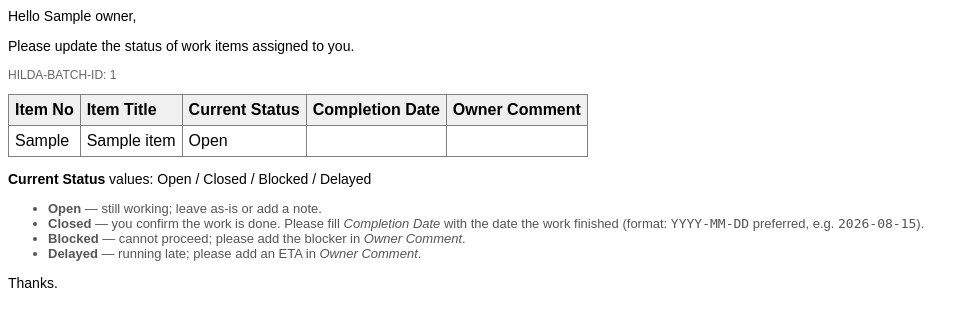
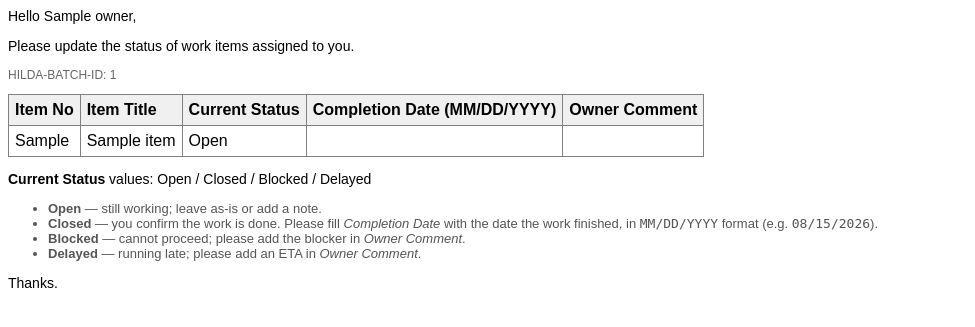
Before and after one commit to kurnoolion/hilda, a FastAPI app: template core/src/email_service/templates/outreach_table.j2 in a window 1280 px wide. Shown: the top 327 px of the page, without its empty margins (0-975 px from the left). Run offline with FastAPI, Linux system fonts and the light colour scheme; the template is opened without the code that fills it: most values are stand-ins (such as "Sample title", 1, 10 or a date in 2020); some libraries are stand-ins or nearby versions.

Commit message:
DRR-V2-8k: outreach Completion Date column advertises MM/DD/YYYY format
Owners typing "3/4/2026" hit an EU-vs-US ambiguity in the tolerant
9-format date parser: parser tries US (%m/%d/%Y) before EU (%d/%m/%Y)
so 3/4/2026 always resolves to March 4. If the owner meant April 3
(EU order) they get a silently-wrong value -- worse than an unparseable
one because it never triggers the WARN log.

Also the outreach template was self-inconsistent: header was bare
"Completion Date" while the body prose said "format: YYYY-MM-DD
preferred" -- two different signals depending on whether the owner
read the prose.

Fix: header now reads "Completion Date (MM/DD/YYYY)"; body prose
updated to match ("MM/DD/YYYY format (e.g. 08/15/2026)"). Parser
alias map adds "completion date (mm/dd/yyyy)" and preserves the
legacy variants (bare "completion date", snake_case, "completion")
so in-flight batches sent with older headers still parse. Also
added "completion date (yyyy-mm-dd)" as a safety alias.

Parser still accepts all 9 previous formats -- hint just steers the
majority into the unambiguous zone.

21/21 email_service tests green.

Co-Authored-By: Claude Opus 4.7 (1M context) <noreply@anthropic.com>

```diff
--- a/core/src/email_service/templates/outreach_table.j2
+++ b/core/src/email_service/templates/outreach_table.j2
@@ -29,7 +29,7 @@
       <th align="left">Item No</th>
       <th align="left">Item Title</th>
       <th align="left">Current Status</th>
-      <th align="left">Completion Date</th>
+      <th align="left">Completion Date (MM/DD/YYYY)</th>
       <th align="left">Owner Comment</th>
     </tr>
   </thead>
@@ -51,8 +51,8 @@
 <ul style="font-size: 13px; color: #555;">
   <li><strong>Open</strong> &mdash; still working; leave as-is or add a note.</li>
   <li><strong>Closed</strong> &mdash; you confirm the work is done. Please fill
-      <em>Completion Date</em> with the date the work finished
-      (format: <code>YYYY-MM-DD</code> preferred, e.g. <code>2026-08-15</code>).</li>
+      <em>Completion Date</em> with the date the work finished, in
+      <code>MM/DD/YYYY</code> format (e.g. <code>08/15/2026</code>).</li>
   <li><strong>Blocked</strong> &mdash; cannot proceed; please add the blocker in
       <em>Owner Comment</em>.</li>
   <li><strong>Delayed</strong> &mdash; running late; please add an ETA in
```
Also changed, not shown: core/src/email_service/inbound/body_parser_table.py (+9 -3 lines).
